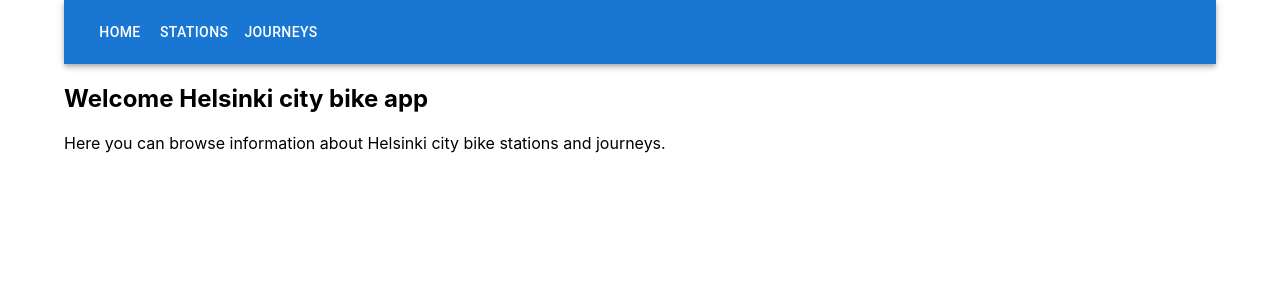
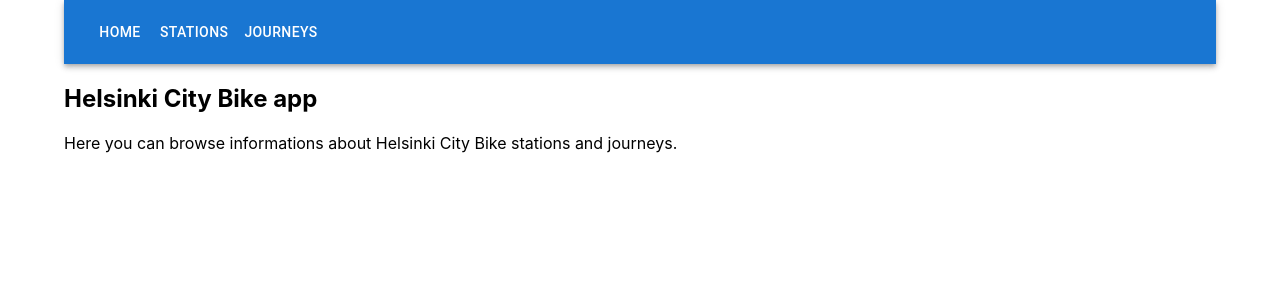
Before and after one commit to ArttuLeh/dev-academy-2023-exercise, a React (Create React App) app in the folder frontend/: page / in a window 1280 px wide. Shown: the top 300 px of the page. Built offline with nearby package versions, Linux system fonts and the light colour scheme.

Commit message:
text updated

```diff
--- a/frontend/src/components/Home.js
+++ b/frontend/src/components/Home.js
@@ -1,9 +1,9 @@
 const Home = () => {
   return (
     <div>
-      <h2>Welcome Helsinki city bike app</h2>
+      <h2>Helsinki City Bike app</h2>
       <p>
-        Here you can browse information about Helsinki city bike stations and
+        Here you can browse informations about Helsinki City Bike stations and
         journeys.
       </p>
     </div>
```
